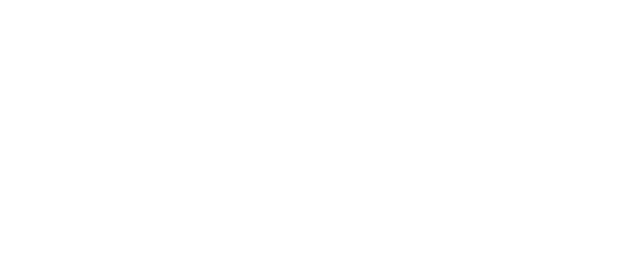
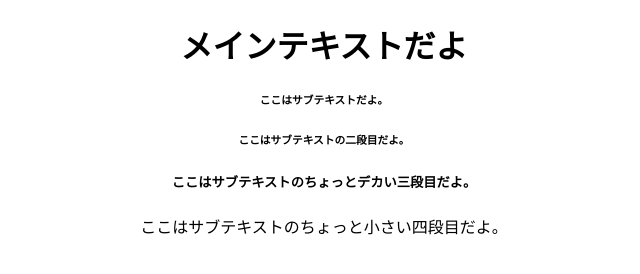
Before and after one commit to light-process/light-process.github.io, a plain HTML site: page index.html in a window 1280 px wide. Shown: the whole page, without its empty margins (316-956 px from the left). Drawn offline with Linux system fonts and the light colour scheme.

Commit message:
Update index.html

```diff
--- a/index.html
+++ b/index.html
@@ -3,10 +3,20 @@
 <head>
   <meta charset="utf-8">
   <meta name="robots" content="noindex,nofollow">
+  <link rel="stylesheet" href="assets/css/style.css">
 
   <title>プロセス-light</title>
 
 </head>
+ <div class="center-content">
+ <div class="topimage">
+ <header>
+
+    <h1>メインテキストだよ</h1>
+    <h6>ここはサブテキストだよ。</h6>
+    <h6>ここはサブテキストの二段目だよ。</h6>
+   <h5>ここはサブテキストのちょっとデカい三段目だよ。</h5>
+   <h7>ここはサブテキストのちょっと小さい四段目だよ。</h7>
   <body>
 
   </body>
```
